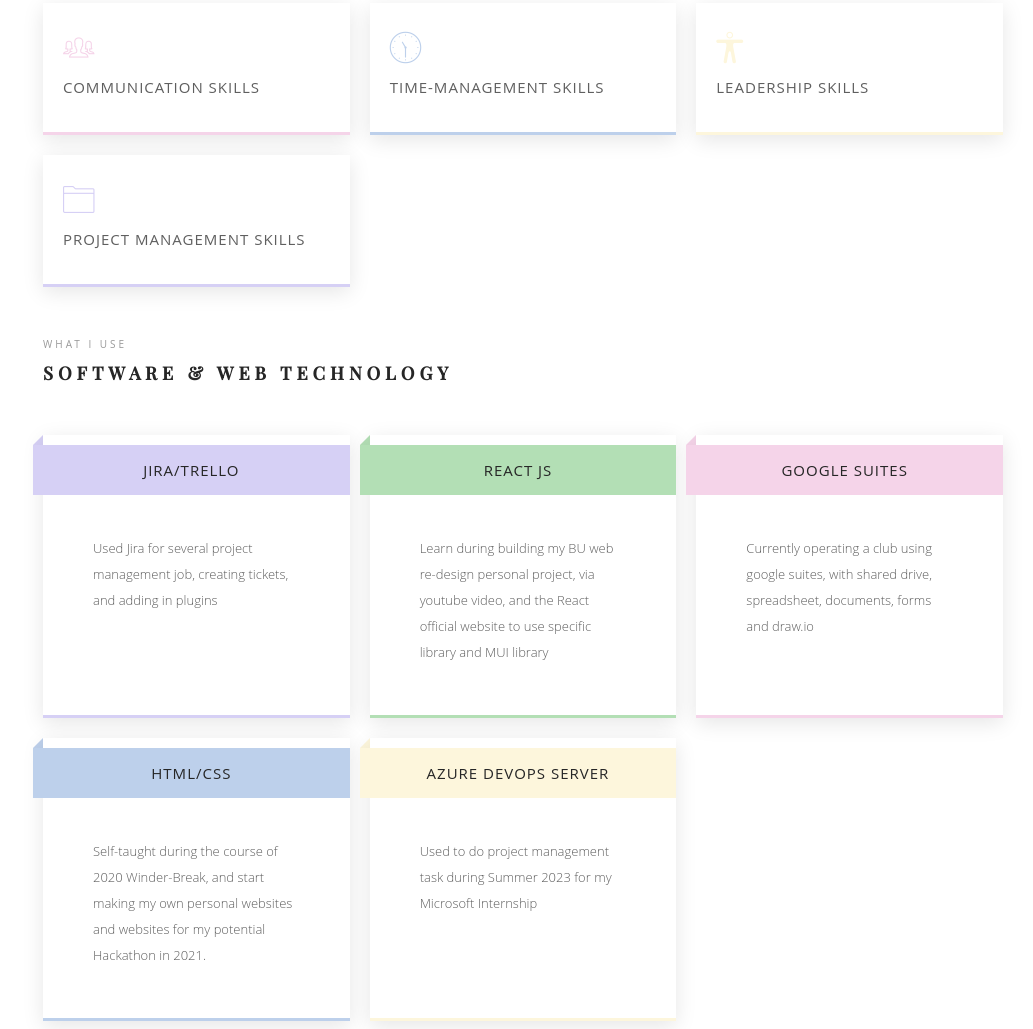
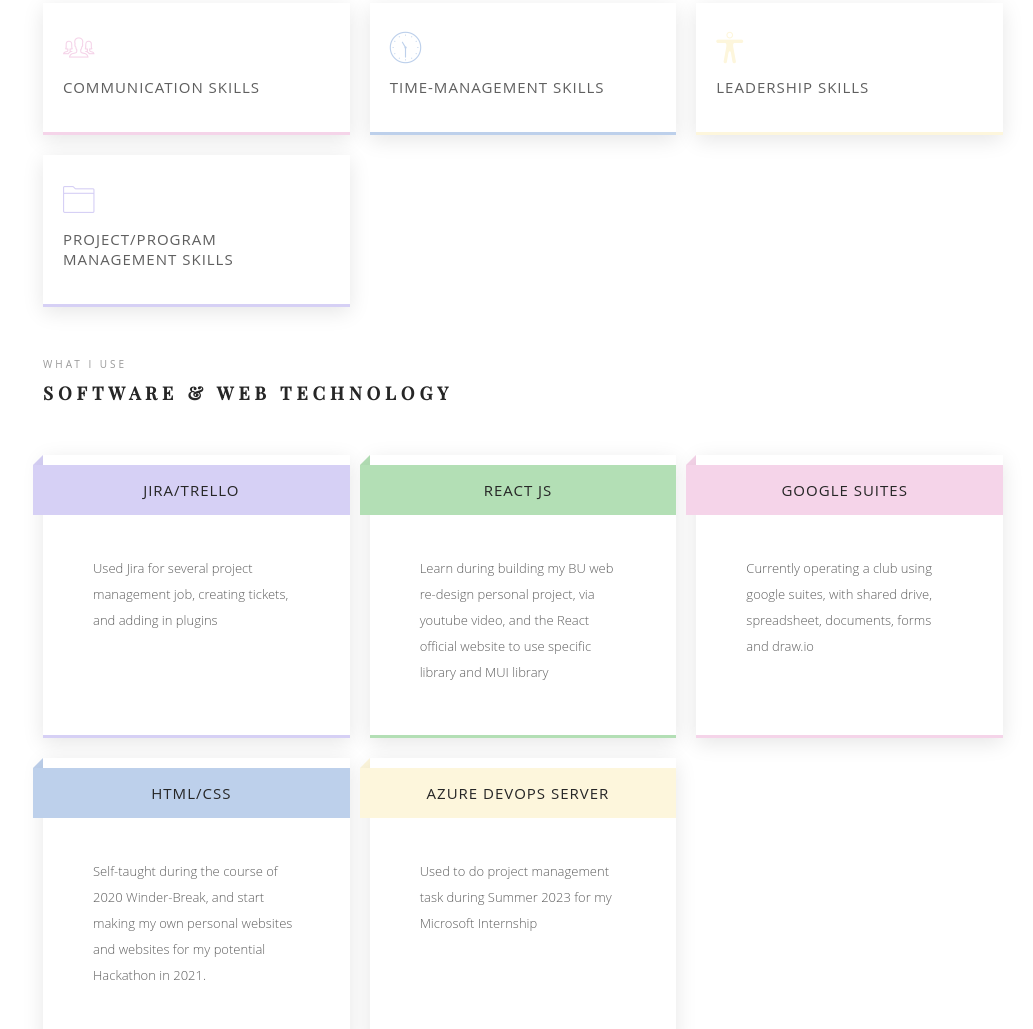
Before and after one commit to macyso12/personal-website, a plain HTML site: page index.html in a window 1280 px wide. Shown: the part 1078-2107 px from the top of the page, without its empty margins (247-1280 px from the left). Drawn offline with nearby package versions, Linux system fonts and the light colour scheme; a web font is replaced by a local one.

Commit message:
8/9 Updated skills

```diff
--- a/index.html
+++ b/index.html
@@ -144,7 +144,7 @@
                         <span class="item-icon">
                 <i class="ion-ios-folder-outline"></i>
               </span>
-                        <h3 class="item-heading">Project Management Skills</h3>
+                        <h3 class="item-heading">Project/Program Management Skills</h3>
                     </div>
                 </div>
                 <div class="heading-group margin-top">
```
